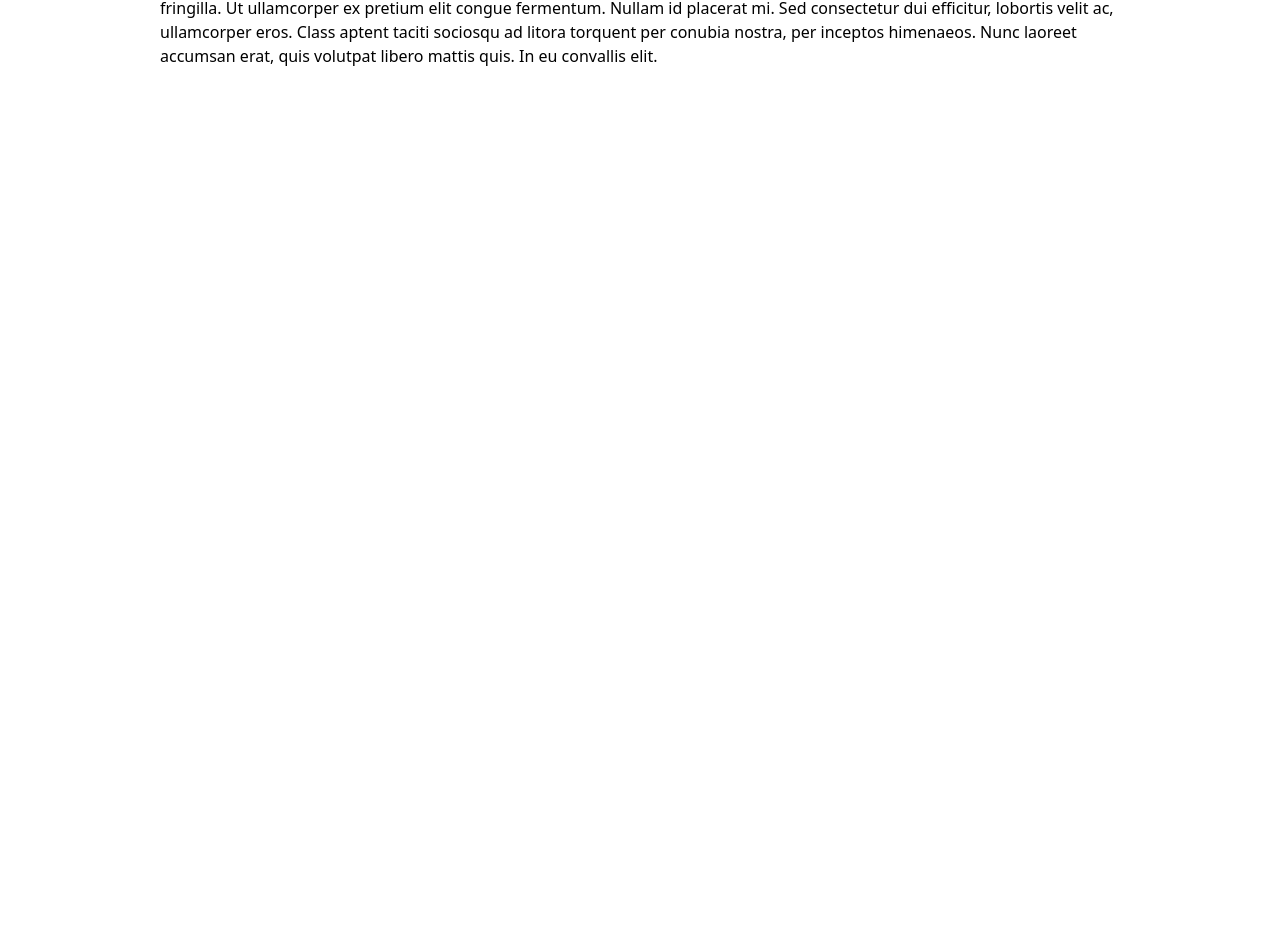
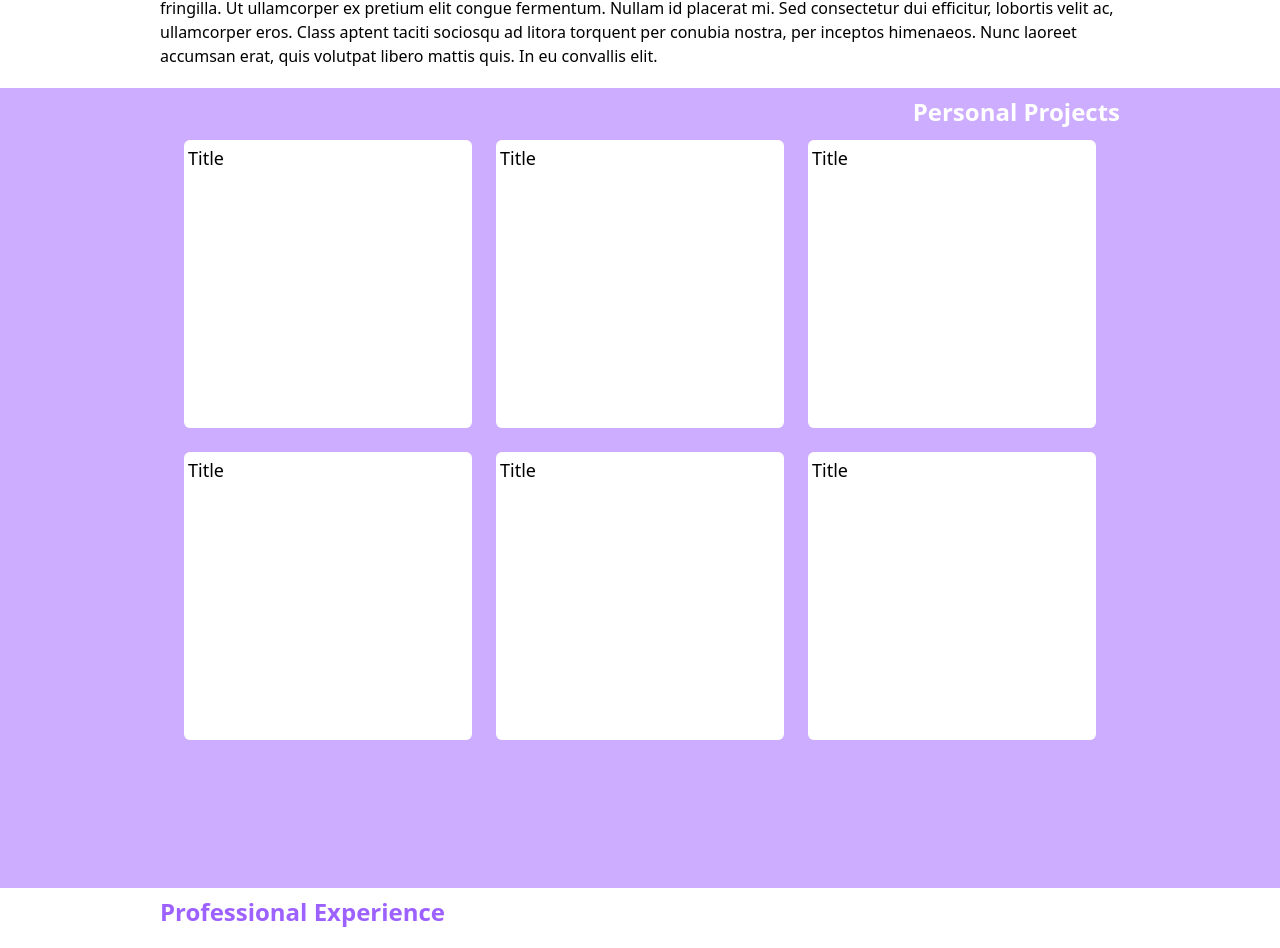
Before and after one commit to RangerVinven/Old-Portfolio, a React (Vite) app: page / in a window 1280 px wide. Shown: the part 1220-2168 px from the top of the page. Before the commit the page ends 1288 px from the top, so only its background shows below. Built offline with nearby package versions, Linux system fonts and the light colour scheme.

Commit message:
Added the Projects page

```diff
--- a/src/App.tsx
+++ b/src/App.tsx
@@ -1,6 +1,8 @@
 import Navbar from "./components/Navbar"
 import AboutMe from "./pages/AboutMe"
+import Experience from "./pages/Experience"
 import Home from "./pages/Home"
+import Projects from "./pages/Projects"
 
 function App() {
   return (
@@ -8,6 +10,8 @@ function App() {
       <Navbar />
       <Home />
       <AboutMe />
+      <Projects />
+      <Experience />
     </div>
   )
 }
--- /dev/null
+++ b/src/components/ProjectTile.tsx
@@ -0,0 +1,9 @@
+import React from 'react'
+
+export default function ProjectTile() {
+  return (
+    <div className="h-72 w-72 bg-white rounded-md p-1">
+        <h1 className="text-lg">Title</h1>
+    </div>
+  )
+}
--- a/src/pages/AboutMe.tsx
+++ b/src/pages/AboutMe.tsx
@@ -2,7 +2,7 @@ import React from 'react'
 
 export default function AboutMe() {
   return (
-    <div className="flex justify-center mt-2">
+    <div className="flex justify-center py-2 pb-5">
       <div className="w-3/4">
         <h1 className="text-2xl text-mainPurple font-bold">About Me</h1>
         <p>Lorem ipsum dolor sit amet, consectetur adipiscing elit. Nulla vulputate tellus in eros efficitur ultricies. In scelerisque enim eu diam gravida, vel porta arcu placerat. Curabitur et lectus quis ex placerat posuere a in nisi. Nam non lectus ut dui placerat dapibus. Praesent non urna leo. Sed felis velit, fermentum quis tincidunt vel, aliquam eu dolor. Praesent at urna pulvinar, maximus metus nec, hendrerit nisl. Morbi ac pulvinar leo. Fusce ut nunc lectus. Nulla dictum egestas erat ut lobortis. Nullam molestie ex sit amet ex feugiat, ac lobortis magna varius. Suspendisse potenti. Pellentesque laoreet odio sit amet nisi efficitur, eget aliquet purus scelerisque. In non eros sed elit consectetur interdum in sit amet est.</p>
--- /dev/null
+++ b/src/pages/Experience.tsx
@@ -0,0 +1,12 @@
+import React from 'react'
+
+export default function Experience() {
+  return (
+    <div className="flex justify-center py-2 pb-5">
+      <div className="w-3/4">
+        <h1 className="text-2xl text-mainPurple font-bold">Professional Experience</h1>
+
+      </div>
+    </div>
+  )
+}
--- a/src/pages/Projects.tsx
+++ b/src/pages/Projects.tsx
@@ -1,13 +1,26 @@
 import React from 'react'
+import ProjectTile from '../components/ProjectTile'
 
 export default function Projects() {
   return (
-    <div className="flex justify-center mt-2">
+    <div className="flex justify-center pt-2 bg-secondaryPurple min-h-screen">
       <div className="w-3/4">
         <div className="flex justify-end">
-            <h1 className="text-2xl text-mainPurple font-bold">About Me</h1>
+            <h1 className="text-2xl text-white font-bold">Personal Projects</h1>
         </div>
-
+        <div className="flex flex-col pt-3">
+            <div className="flex justify-evenly">
+                <ProjectTile />
+                <ProjectTile />
+                <ProjectTile />
+            </div>
+            <br />
+            <div className="flex justify-evenly">
+                <ProjectTile />
+                <ProjectTile />
+                <ProjectTile />
+            </div>
+        </div>
       </div>
     </div>
   )
```
Also changed, not shown: src/components/ExperienceItem.tsx (added).
